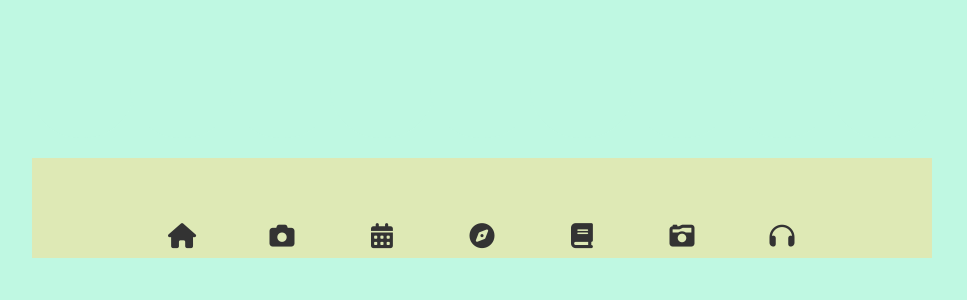
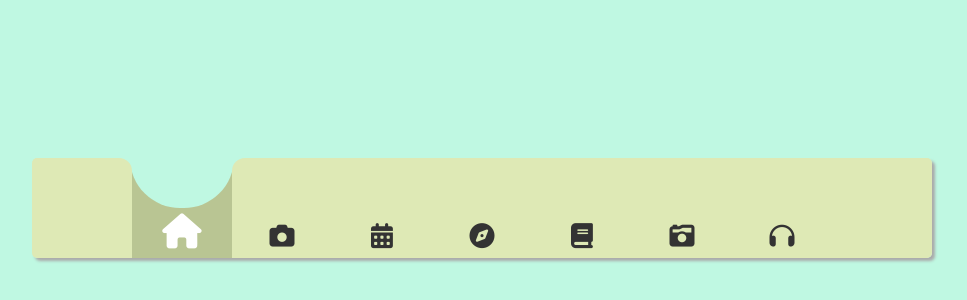
Before and after one commit to tod619/navbar, a plain HTML site: page index.html in a window 1280 px wide. Shown: the part 192-492 px from the top of the page, without its empty margins (158-1125 px from the left). Drawn offline with Linux system fonts and the light colour scheme.

Commit message:
add css transitions and fix bug on load in index + style files

```diff
--- a/index.html
+++ b/index.html
@@ -10,12 +10,12 @@
 </head>
 <body>
     <nav class="navbar">
-        <div class="navbar-link"></div>
-        <a href="#" class="navbar-link">
+        <div class="navbar-link prevElChange"></div>
+        <a href="#" class="navbar-link change">
             <i class="fas fa-home"></i>
         </a>
 
-        <a href="#" class="navbar-link">
+        <a href="#" class="navbar-link nextElChange">
             <i class="fas fa-camera"></i>
         </a>
 
--- a/style.css
+++ b/style.css
@@ -23,6 +23,8 @@ body {
     display: flex;
     align-items: center;
     justify-content: center;
+    box-shadow: 0.3rem 0.3rem 0.3rem #aaa;
+    border-radius: 0.5rem;
 }
 
 .navbar-link {
@@ -34,11 +36,21 @@ body {
     justify-content: center;
     padding-bottom: 1rem;
     position: relative;
+    overflow: hidden;
+    transition: border-radius 0.2s;
 }
 
 .navbar-link:first-child,
 .navbar-link:last-child {
     pointer-events: none;
+}
+
+.navbar-link:first-child {
+    border-radius: 0.5rem 0 0 0.5rem;
+}
+
+.navbar-link:last-child {
+    border-radius: 0 0.5rem 0.5rem 0;
 }
 
 .change.navbar-link {
@@ -47,10 +59,13 @@ body {
 
 .navbar-link.prevElChange {
     border-top-right-radius: 1.3rem;
+    transition: border-radius 0.45s;
 }
 
 .navbar-link.nextElChange {
     border-top-left-radius: 1.3rem;
+    transition: border-radius 0.45s;
+
 }
 
 .navbar-link::before {
@@ -62,15 +77,18 @@ body {
     top: -100%;
     left: -0.2rem;
     border-radius: 0 0 5rem 5rem;
+    transition: top 0.4s, background-color 0.4s 0.4s;
 }
 
 .change.navbar-link::before {
     top: -30%;
+    transition: top 0.2s;
 }
 
 .navbar-link i {
     font-size: 2.5rem;
     color: #333;
+    transition: all 0.4s;
 }
 
 .change.navbar-link i {
```
